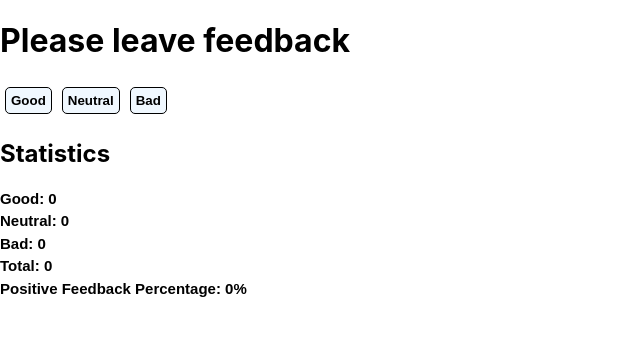
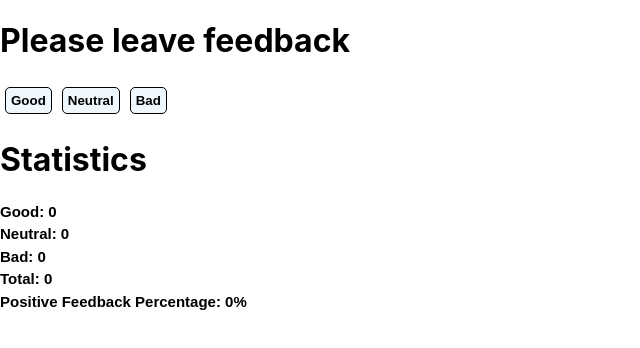
Before and after one commit to tomcek2/goit-react-hw-02-feedback, a React (Create React App) app: page / in a window 1280 px wide. Shown: the top 348 px of the page, without its empty margins (0-640 px from the left). Built offline with nearby package versions, Linux system fonts and the light colour scheme.

Commit message:
Divided Feedback component
The feedback component has been divided into smaller components: Section, Statistics and FeedbackOptions.

```diff
--- a/src/components/Feedback/Feedback.js
+++ b/src/components/Feedback/Feedback.js
@@ -1,5 +1,7 @@
 import React, { Component } from 'react';
-import css from './Feedback.module.css';
+import { Section } from 'components/Section/Section';
+import { FeedbackOptions } from 'components/FeedbackOptions/FeedbackOptions';
+import { Statistics } from 'components/Statistics/Statistics';
 
 export class Feedback extends Component {
   state = {
@@ -8,14 +10,10 @@ export class Feedback extends Component {
     bad: 0,
   };
 
-  handleClick = event => {
-    console.log(event.target.value);
-    const { name } = event.target;
-    this.setState(prevState => {
-      return {
-        [name]: prevState[name] + 1,
-      };
-    });
+  handleFeedback = option => {
+    this.setState(prevState => ({
+      [option]: prevState[option] + 1,
+    }));
   };
 
   countTotalFeedback = () => {
@@ -31,33 +29,26 @@ export class Feedback extends Component {
 
   render() {
     const { good, neutral, bad } = this.state;
-    const handleClick = this.handleClick;
     const totalFeedback = this.countTotalFeedback();
     const positiveFeedbackPercentage = this.countPositiveFeedbackPercentage();
 
     return (
       <>
-        <h1>Please leave feedback</h1>
-        <button className={css.button} onClick={handleClick} name="good">
-          Good
-        </button>
-        <button className={css.button} onClick={handleClick} name="neutral">
-          Neutral
-        </button>
-        <button className={css.button} onClick={handleClick} name="bad">
-          Bad
-        </button>
-        <h2>Statistics</h2>
-        <ul className={css.statisticsList}>
-          <li>Good: {good}</li>
-          <li>Neutral: {neutral}</li>
-          <li>Bad: {bad}</li>
-          <li>Total: {totalFeedback}</li>
-          <li>
-            Positive Feedback Percentage:{' '}
-            {positiveFeedbackPercentage.toFixed(0)}%
-          </li>
-        </ul>
+        <Section title="Please leave feedback">
+          <FeedbackOptions
+            options={['good', 'neutral', 'bad']}
+            onLeaveFeedback={this.handleFeedback}
+          />
+        </Section>
+        <Section title="Statistics">
+          <Statistics
+            good={good}
+            neutral={neutral}
+            bad={bad}
+            total={totalFeedback}
+            positivePercentage={positiveFeedbackPercentage}
+          />
+        </Section>
       </>
     );
   }
--- /dev/null
+++ b/src/components/FeedbackOptions/FeedbackOptions.js
@@ -0,0 +1,16 @@
+import React from 'react';
+import css from './FeedbackOptions.module.css';
+
+export const FeedbackOptions = ({ options, onLeaveFeedback }) => (
+  <div>
+    {options.map(option => (
+      <button
+        key={option}
+        className={css.button}
+        onClick={() => onLeaveFeedback(option)}
+      >
+        {option.charAt(0).toUpperCase() + option.slice(1)}
+      </button>
+    ))}
+  </div>
+);
--- a/src/components/Feedback/Feedback.module.css
+++ b/src/components/FeedbackOptions/FeedbackOptions.module.css
@@ -7,12 +7,3 @@
   border: 1px solid black;
   border-radius: 5px;
 }
-
-.statisticsList {
-  padding: 0;
-  list-style: none;
-  line-height: 1.5;
-  font-family: Arial, Helvetica, sans-serif;
-  font-weight: bold;
-  font-size: 15px;
-}
--- /dev/null
+++ b/src/components/Section/Section.js
@@ -0,0 +1,8 @@
+import React from 'react';
+
+export const Section = ({ title, children }) => (
+  <>
+    <h1>{title}</h1>
+    {children}
+  </>
+);
--- /dev/null
+++ b/src/components/Statistics/Statistics.js
@@ -0,0 +1,18 @@
+import React from 'react';
+import css from './Statistics.module.css';
+
+export const Statistics = ({
+  good,
+  neutral,
+  bad,
+  total,
+  positivePercentage,
+}) => (
+  <ul className={css.statisticsList}>
+    <li>Good: {good}</li>
+    <li>Neutral: {neutral}</li>
+    <li>Bad: {bad}</li>
+    <li>Total: {total}</li>
+    <li>Positive Feedback Percentage: {positivePercentage.toFixed(0)}%</li>
+  </ul>
+);
--- /dev/null
+++ b/src/components/Statistics/Statistics.module.css
@@ -0,0 +1,8 @@
+.statisticsList {
+  padding: 0;
+  list-style: none;
+  line-height: 1.5;
+  font-family: Arial, Helvetica, sans-serif;
+  font-weight: bold;
+  font-size: 15px;
+}
```
